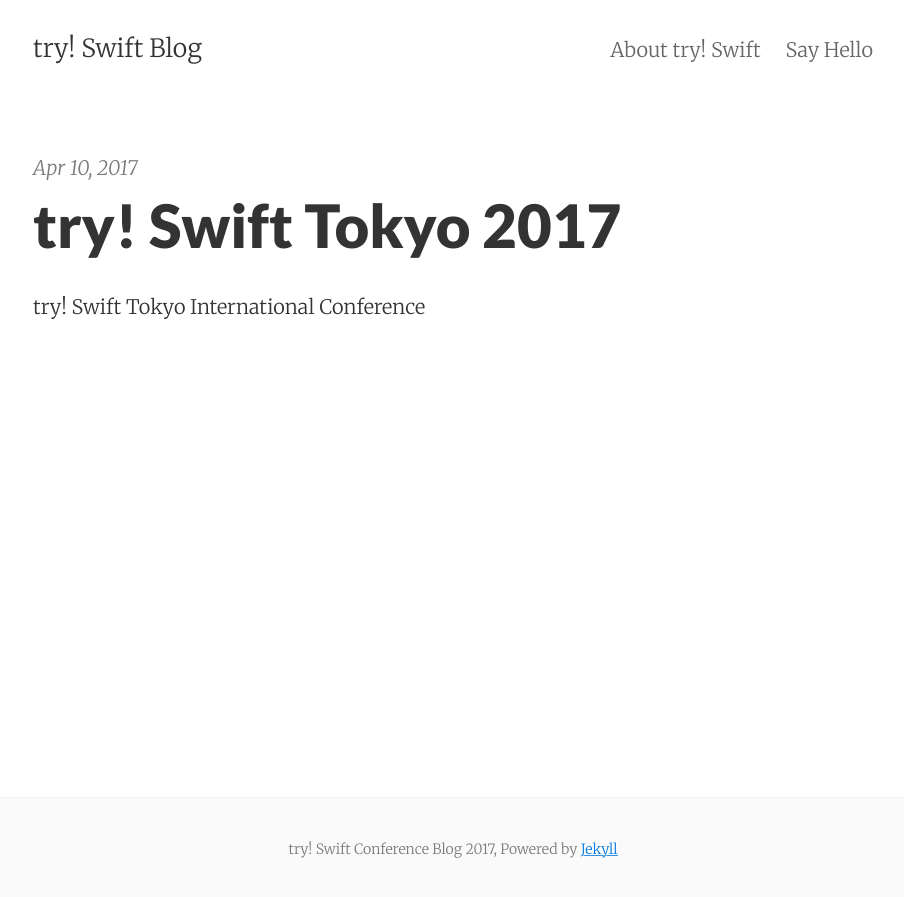
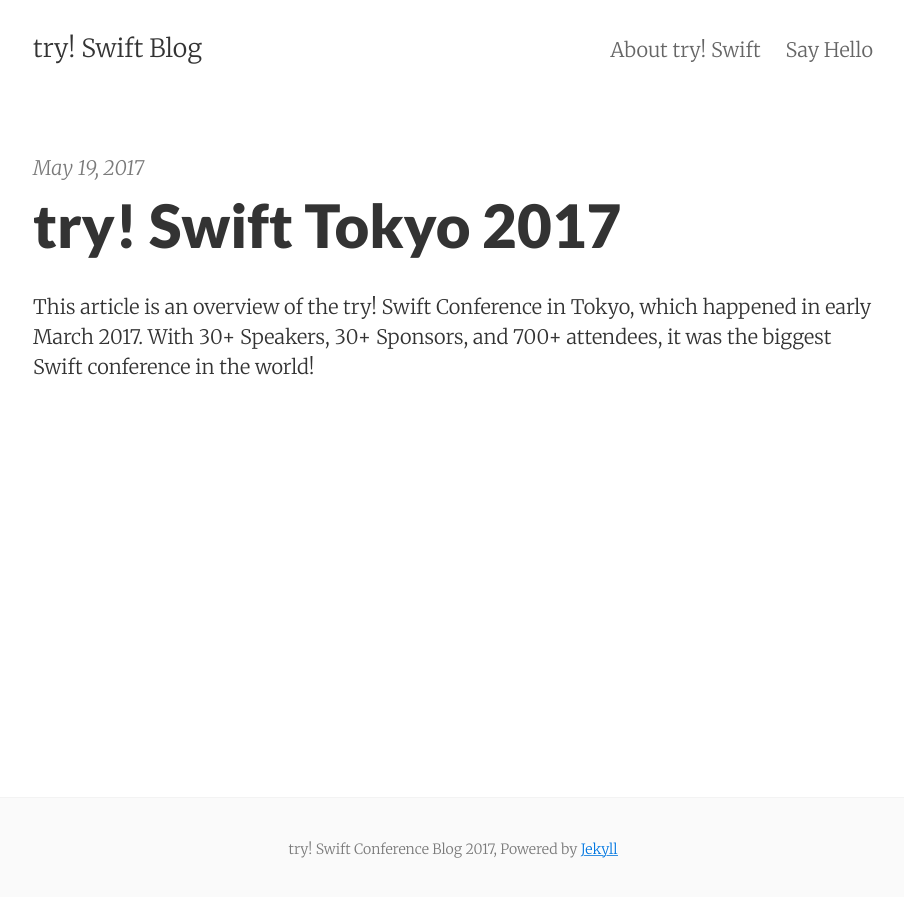
Before and after one commit to tryswift/blog, a Jekyll site: the page built from index.html, in a window 1280 px wide. Shown: the top 897 px of the page, without its empty margins (187-1091 px from the left). Built offline with Jekyll 4.4.1, drawn with Linux system fonts in a browser that asks for light colours; the list of posts is cut into pages by our own code; some of the changed lines change nothing that is shown.

Commit message:
updated day 1 and day 2. working on day 3

```diff
--- a/_posts/2017-04-10-try-Swift-Tokyo-overview.md
+++ b/_posts/2017-04-10-try-Swift-Tokyo-overview.md
@@ -1,92 +1,82 @@
 ---
 layout:     post
 title:      try! Swift Tokyo 2017
-date:       2017-04-10
-summary:    try! Swift Tokyo International Conference
+date:       2017-05-19
+summary:    This article is an overview of the try! Swift Conference in Tokyo, which happened in early March 2017. With 30+ Speakers, 30+ Sponsors, and 700+ attendees, it was the biggest Swift conference in the world!
 categories: try!Swift Tokyo
 ---
 
-![try! Swift Tokyo Empty Conference Hall](https://raw.githubusercontent.com/tryswift/blog/master/images/tokyo-2017/try-swift-tokyo-2017.jpg)
+![try! Swift Tokyo Conference Signs](https://raw.githubusercontent.com/tryswift/blog/master/images/tokyo-2017/try-swift-tokyo-2017.jpg)
 
-This article is an overview of try! Swift Tokyo Conference which happened on 2nd & 3rd of March 2017.
+This article is an overview of the try! Swift Tokyo Conference, which happened in early March 2017.
 
-It has been two months since we had an amazing time in try! Swift Tokyo Conference. 34+ Speakers, 50+ Sponsors, and 732+ attendees, it has been one of the best and big Swift conference in the world. It was a three-day conference in which two days were the conference with one full day workshops and hackathon.
+It has been almost three months since we the second annual try! Swift conference in Tokyo. With 30+ Speakers, 30+ Sponsors, and 700+ attendees, it was the biggest Swift conference in the world! try! Swift Tokyo took place over three days - with the first two days dedicated to international speaker presentations, and the last day to workshops and a hands-on hackathon!
 
-try! Swift is not a platform, it’s a community of Swift Developers and Apple Technology fanatics. try! Swift gives more importance to networking, the conference itself is mainly focused on creating a Developer Community in the country rather than just organizing a conference.  It's all about community and coming together as a family. That’s why try! Swift have organized a special Speakers meet-up in Pivotal Labs on March 1st. Before we organize the conference we need to give a space for speakers to get to know each other, once these speakers from all around the world are happy, once they connect with all other speakers they are like a team. A team, who's primary concern is to deliver best quality content to try! Swifters. It was an amazing experience, Pivotal Labs sponsored food & drinks for everyone, speakers were so happy, they were walking around, talking to everyone, playing table tennis, it's so fun when worlds most talented people meet each other and have drinks. Also, try! Swift took care of giving a special moment for all speakers, a moment to take a deep breathe from the sky in the Tokyo City SkyDeck View. It was an incredible view, looking at the Tokyo city from the top of the world and seeing the sun hiding in Mount Fuji are the best moments ever.
+try! Swift is not just a conference, it is a community. The main goal of the conference is to bring developers from all over the world together to create one big family. That is why try! Swift focuses on creating extra opportunities for networking.
+
+The day before the conference, [Pivotal Labs](https://pivotal.io/) sponsored a special International Reception for all of our international speakers and guests to get to know each other and become friends, so the they are less lonely at the conference the next day. This also gives space for speakers to get to know each other and some of the attendees, so they are more comfortable at the conference the next day and are able to deliver the best presentations to their friends instead of 700+ strangers!
+
+It was an amazing experience - Pivotal Labs sponsored food and drinks for everyone. Speakers were so happy, they were walking around, talking to everyone, playing table tennis! It's so fun when worlds most talented people meet each other in a fun and friendly atmosphere.
+
+We also made sure to arrange a special experience for all speakers and attendees, a moment to take a deep breath from the sky at [Tokyo City View and Sky Deck](http://www.roppongihills.com/tcv/en/). Imagine looking at Tokyo from the top of the world and seeing the sunset with a clear view of Mount Fuji... it was a special moment indeed!
 
 ![try! Swift Tokyo Speaker Party](https://raw.githubusercontent.com/tryswift/blog/master/images/tokyo-2017/speaker-party.jpeg)
 
+Meanwhile, there were a lot of different other events going on around Tokyo organized by the local community and conference attendees, including a [Fastlane Meetup](https://ookami.connpass.com/event/50553/), [Swift Meetup w/ Healthy Japanese Food](https://finc.connpass.com/event/50693/), and [Mario Cart](https://twitter.com/orta/status/837059063053635587)!!
+
 ## Day 1 ##
-It was a beautiful morning, a morning which was excluded from the drizzling. It was so hard for International attendees to wake up early in the morning and run to the conference hall, it was super chilly. On the way to the conference hall, there was a beautiful garden, even though we don't have to walk through the garden to reach the conference hall, we intentionally walk through it to absorb the fresh morning energy and also to listen to the chirping of Japanese birds.
+It was a beautiful morning, except for all that chilly weather and drizzling... It was so hard for international attendees to wake up early in the morning and get to the conference venue at [Belle Salle Shinjuku Park](http://www.bellesalle.co.jp/room/bs_shinjuku/access.html), but they made it! On the way, there was a beautiful park. Some of us intentionally walked through it to absorb the fresh morning energy and listen to the chirping of Japanese birds.
 
-This year we have organized the Tokyo conference in Belle Shinjuku Park, it's a big conference hall, it can easily accommodate around 1000+ people. When we reached there sharp at 06:00 AM, the conference hall was ready, there was a big main screen with two sub-screens in the middle, chairs and tables were properly arranged. We Stood at one end of the conference hall and took a deep breath by looking at 700+ chairs and three screens. Trust me, that was spectacular.
+When we reached there sharp at 06:00 AM, the conference hall was ready. There was a big main screen with two sub-screens in the middle, with chairs and tables properly arranged. We stood at one end of the conference hall and took a deep breath imagining it fill up with all the amazing people in only a few more hours. Trust me, that was spectacular.
+
+![try! Swift Tokyo First Attendee](https://raw.githubusercontent.com/tryswift/blog/master/images/tokyo-2017/first-attendee.jpg)
 
 <center>
 <img src="https://raw.githubusercontent.com/tryswift/blog/master/images/tokyo-2017/belle-salle-entrance.jpg">
-<!-- ![try! Swift Tokyo Conference Hall Entrance](https://raw.githubusercontent.com/tryswift/blog/master/images/tokyo-2017/belle-salle-entrance.jpg) 	 -->
 </center>
 
-Did you recognize the Japanese & English words in the board given below? Yes, the conference was bilingual. Since we organize the conference in heart of Japan, we need Japanese people to attend the conference even if they don't know English, that was one of our main mottoes.
+Do you recognize the Japanese and English words in the sign below? Yes, the conference was bilingual. Since we organize the conference in the heart of Japan, most of the attendees were Japanese-speakers, so we made sure everyone understood where to go and what to do!
 
 <center>
 <img src="https://raw.githubusercontent.com/tryswift/blog/master/images/tokyo-2017/attendee-type.jpg">
-<!-- ![try! Swift Tokyo Conference Attendee Type](https://raw.githubusercontent.com/tryswift/blog/master/images/tokyo-2017/attendee-type.jpg) -->
 </center>
 
-
-We hired a Japanese translation team, they have done an amazing work. Also, we have given out 700+ wireless receivers to attendees. If they want to listen to English translation of speaker talk and announcements, they have to just turn on the device and tune into channel 2, and channel 1 for Japanese. We are really glad that we could implement this, all attendees got use it and they loved it. Normally when a Japanese person ask a doubt to the speaker, the non-Japanese people have no idea what's going on, they just tune into channel 2 and listen to real-time translation of the conversation. It was one of the amazing thing we have done in the conference.
+We hired an amazing Japanese / English translation team to simultaneously translate each talk from English to Japanese or from Japanese to English. We gave out wireless receivers to attendees who wanted to hear the translation. To hear the translation, they just had to tune the device to the correct channel. More attendees had to use this device and loved it! It's a truly magical experience to hear a talk translated like that!
 
 <center>
 <img src="https://raw.githubusercontent.com/tryswift/blog/master/images/tokyo-2017/english-japanese.jpg">
-<!-- ![try! Swift Tokyo Conference English & Japanese](https://raw.githubusercontent.com/tryswift/blog/master/images/tokyo-2017/english-japanese.jpg) -->
 </center>
 
-
-While we were setting up the whole conference hall, we saw this amazing thing, this attendee came at 06:00 AM, we could see that dedication. Just one hour later people came in, there was already a long queue by 07:00 AM.
-
-![try! Swift Tokyo First Attendee](https://raw.githubusercontent.com/tryswift/blog/master/images/tokyo-2017/first-attendee.jpg)
-
-As time passed away, attendees came in. And, we got more than 500+ attendees in the conference hall by 09:00 AM.
+As time passed, our amazing volunteers set everything up and attendees started coming in. There were over 500 attendees in the conference hall by 09:00 AM!
 
 ![try! Swift Tokyo Attendees](https://raw.githubusercontent.com/tryswift/blog/master/images/tokyo-2017/lots-of-attendees.jpg)
 
-This year's conference id card was beautiful, Riko bird, wearing cute Japanese Kimono with Imperial Palace in the background. The whole scene get's more life when Sakura leaves falling down from the sky through the milky clouds. Thanks to our fantastic designer and contributor Yuconvin for this incredible work.
+This year's conference badge was the beautiful Riko bird wearing a cute Japanese Kimono with the Imperial Palace in the background. The whole scene comes to life with heart-shaped Sakura leaves falling down from the sky through the milky clouds. Thanks to our fantastic designer and contributor [Yucovin](https://twitter.com/yucovin) for this incredible work!!
 
-![try! Swift Tokyo Conference Id Card](https://raw.githubusercontent.com/tryswift/blog/master/images/tokyo-2017/conference-id-card.jpg)
+![try! Swift Tokyo Conference Bandge](https://raw.githubusercontent.com/tryswift/blog/master/images/tokyo-2017/conference-id-card.jpg)
 
-This year's Tokyo conference was blessed by 50+ sponsors, Thanks to all sponsors for making this happen, without these sponsors try! Swift Conference would not have this beautiful and amazing. Sponsoring an event like this is one of the best things. The company logo and its products will be seen by 800+ people and if you have a stall they will come explore your products more. Sponsoring an International Conference with 800+ attendees is a huge thing, it means you are literally pushing your company to the mainstream. Eventually, your brand value gets increased, attendees will reach out to you regarding job opportunities, and much more. The opportunities are endless.
+The conference started 09:45 AM sharp, it was a continuing process. There was a new speaker every twenty minutes with a few lightning talks in between. Attendees who had more in-depth questions about each topic had the option to go meet the speaker in a designated Q&A room after the talk. The Q&A room was very busy, and soon turned into a fun social discussion room with the speakers!
+
+A light breakfast, coffee and snacks, and of course lunch were provided throughout the day. At lunch, attendees could choose from a variety of delicious Japanese lunch boxes [ Bento ]. There were vegetarian, no-seafood, and meat and seafood options available for people with different food restrictions.
+
+<center>
+<img src="https://raw.githubusercontent.com/tryswift/blog/master/images/tokyo-2017/bento-box-japanese-food.jpg">
+</center>
+
+Later in the evening, we organized a special Speaker & Sponsor party with food, drinks, and karaoke! It was super fun with many speakers and local developers from local companies singing and dancing. Some of the speakers sang Karaoke to English songs, but there were also a few non-Japanese people singing Japanese songs - those were the most impressive! Some Japanese developers sang songs by Linkin Park in English! It will be hard to forget those good moments - coming together as a community and breaking the language barrier... in song!
+
+## Day 2 ##
+This year's try! Swift Tokyo conference had 30+ amazing sponsors. Without our sponsors, try! Swift simply wouldn't be possible. Sponsoring an event like this is one exposes amazing companies and products to 700+ Swift / iOS developers around the world. With this much exposure, companies increase their brand value, making recruiting talented iOS developers much easier among other benefits. The opportunities are endless.
 
 <center>
 <img src="https://raw.githubusercontent.com/tryswift/blog/master/images/tokyo-2017/sponsors.jpg">
-<!-- ![try! Swift Tokyo Conference Sponsors](https://raw.githubusercontent.com/tryswift/blog/master/images/tokyo-2017/sponsors.jpg) -->
 </center>
 
-<!-- ![try! Swift Tokyo Conference Sponsors](https://raw.githubusercontent.com/tryswift/blog/master/images/tokyo-2017/sponsors.jpg)
- -->
- There were a lot of sponsors with stalls, it was really fun to roam around and take a look at each and every product. There were fresh coffee, natural juice, sponsor swags, and food.
+ Gold and Platinum sponsors had amazing booths set up throughout the conference, and attendees had the chance to roam around and take a look at each and every company. Sponsors provided fresh coffee, natural juices, sponsor swag, food, and great conversation!
 
 ![try! Swift Tokyo Conference Firebase Chilly Sause](https://raw.githubusercontent.com/tryswift/blog/master/images/tokyo-2017/firebase-chilly-sause.jpg)
 
-The conference started sharp at 09:45 AM, it was a continuing process. In every twenty minutes a new speaker comes to the stage gives his/her talk and goes to the Q & A room, where attendees can ask doubts to the speakers, it was more like a discussion room.
-
-Lunch time, we have provided four or five different type of Japanese lunch boxes [ Bento ]. There was vegetarian and not vegetarian food since some [ 200+ ] of our attendees are foreigners we had to take care of vegetarian food too. We were really glad to provide customized  bento lunch boxes to attendee.
-
-<center>
-<img src="https://raw.githubusercontent.com/tryswift/blog/master/images/tokyo-2017/bento-box-japanese-food.jpg">
-<!-- ![try! Swift Tokyo Conference Lunch Box Bento](https://raw.githubusercontent.com/tryswift/blog/master/images/tokyo-2017/bento-box-japanese-food.jpg) -->
-</center>
-
-
-Later in the evening, we have organized a special Speaker party in a Japanese Karaoke room with food & drinks. It was super fun, more than 30 speakers were singing and dancing, no one will easily forget those good moments. Some of the speakers did Karaoke to some English songs, there were other non-Japanese people doing karaoke in Japanese songs, those were the craziest. Also, there was a Japanese person, who was singing a Linkin Park song in front of native English speakers. These moments were priceless, coming together as a community and breaking the language barrier, that was one of the amazing achievement of try! Swift Conference. Here are some of the Speaker party videos, they are the world-class best developers, also they are the best singers.
-
-[![try! Swift Tokyo Conference Speaker Party](https://raw.githubusercontent.com/tryswift/blog/master/images/tokyo-2017/1-speaker-party.jpg)](https://raw.githubusercontent.com/tryswift/blog/master/videos/tokyo-2017/1.mp4)
-
-[![try! Swift Tokyo Conference Speaker Party](https://raw.githubusercontent.com/tryswift/blog/master/images/tokyo-2017/2-speaker-party.jpg)](https://raw.githubusercontent.com/tryswift/blog/master/videos/tokyo-2017/2.mp4)
-
-[![try! Swift Tokyo Conference Speaker Party](https://raw.githubusercontent.com/tryswift/blog/master/images/tokyo-2017/3-speaker-party.jpg)](https://raw.githubusercontent.com/tryswift/blog/master/videos/tokyo-2017/3.mp4)
-
-## Day 2 ##
-On the second day evening, we organized a party for all conference attendees. It was a huge place and it could accommodate more than 700 members easily. It was a Christian themed cafe, with lights, demons statues, and lit candles. We have arranged food and drinks for everyone. It was the moment for everyone to come out of the conference hustle. Attendees could easily talk to speakers. Everyone was talking and connecting with everyone, a pure networking event.
+On the second evening, we organized a big party for all conference attendees at a gothic-themed cafe, with fun chandeliers, demon statues, lit candles, and food and drinks for everyone. It was the moment for everyone to come out of the conference hustle and really come together as a community that we have all built over the past two days. Everyone was talking and connecting with everyone :)
 
 ![try! Swift Conference Tokyo Party](https://raw.githubusercontent.com/tryswift/blog/master/images/tokyo-2017/attendee-party.jpg)
 
```
